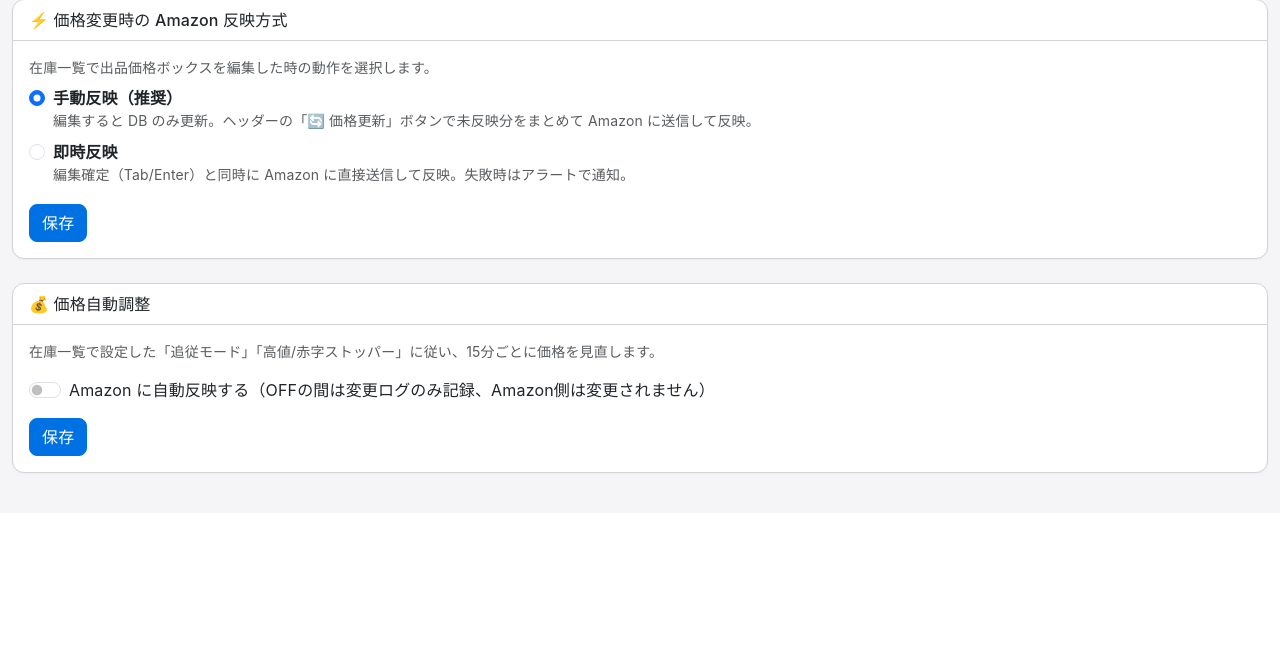
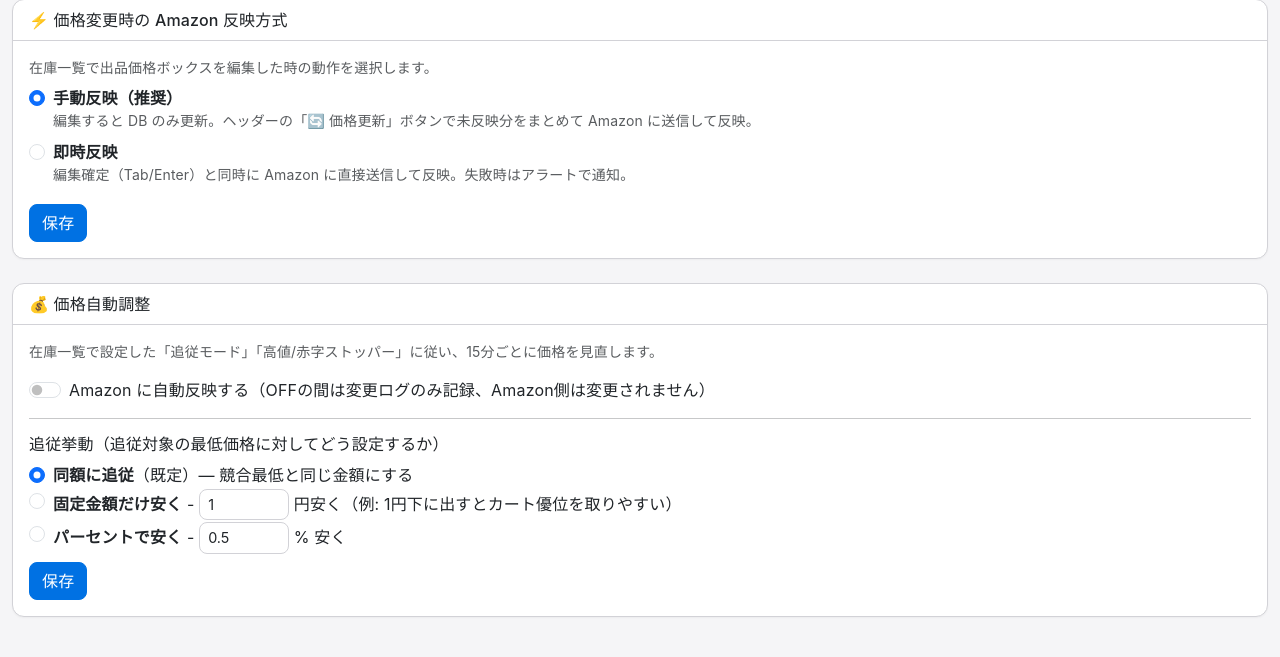
Before and after one commit to fujimuraman/camera-dashboard, a Flask app: page /settings in a window 1280 px wide. Shown: the part 2415-3072 px from the top of the page. Before the commit the page ends 2889 px from the top, so only its background shows below. Run offline with Flask 3, Linux system fonts and the light colour scheme; a user stored in the database is signed in; data comes from the database, SQL or seed files in the repository; data that the repository does not hold is empty; some libraries are stand-ins or nearby versions.

Commit message:
Auto-sync from claude-setup: 追従モード: 自分の出品除外 + 同額/安く設定 + 警告UI

```diff
--- a/seller-dashboard/app.py
+++ b/seller-dashboard/app.py
@@ -1993,8 +1993,26 @@
             elif form_type == "price_engine":
                 apply = "1" if request.form.get("auto_price_apply") == "on" else "0"
                 set_setting("auto_price_apply", apply)
+                # 追従挙動の保存
+                strategy = request.form.get("match_strategy", "match")
+                if strategy not in ("match", "yen", "pct"):
+                    strategy = "match"
+                set_setting("match_strategy", strategy)
+                # オフセット値（match の時は使われないが値は保持）
+                try:
+                    yen = max(0, int(request.form.get("match_offset_yen") or 0))
+                except (TypeError, ValueError):
+                    yen = 0
+                try:
+                    pct = max(0.0, float(request.form.get("match_offset_pct") or 0))
+                except (TypeError, ValueError):
+                    pct = 0.0
+                set_setting("match_offset_yen", str(yen))
+                set_setting("match_offset_pct", str(pct))
                 flash(
-                    "価格自動調整を " + ("有効化" if apply == "1" else "無効化") + "しました",
+                    "価格自動調整を " + ("有効化" if apply == "1" else "無効化")
+                    + f" / 追従: {strategy}"
+                    + (f" -{yen}円" if strategy == 'yen' else f" -{pct}%" if strategy == 'pct' else ""),
                     "success",
                 )
             return redirect(url_for("settings"))
@@ -2020,6 +2038,9 @@
             "keepa_api_key": mask(get_setting("keepa_api_key", "")),
             "keepa_updated_at": get_setting("keepa_last_sync", ""),
             "auto_price_apply": get_setting("auto_price_apply", "0") == "1",
+            "match_strategy": get_setting("match_strategy", "match"),
+            "match_offset_yen": int(get_setting("match_offset_yen", "0") or 0),
+            "match_offset_pct": float(get_setting("match_offset_pct", "0") or 0),
             "profit_return_model": get_setting("profit_return_model", "exclude"),
             "price_diverge_threshold": get_setting("price_diverge_threshold", "1000"),
             "inline_price_apply_mode": get_setting("inline_price_apply_mode", "manual"),
--- a/seller-dashboard/polling.py
+++ b/seller-dashboard/polling.py
@@ -617,6 +617,8 @@
                 pts = ((o.get("Points") or {}).get("PointsNumber")) or 0
                 sub = (o.get("SubCondition") or "").lower()
                 fulfillment = "FBA" if o.get("IsFulfilledByAmazon") else "FBM"
+                # 自分のオファーかどうか（自分2出品の価格戦争防止用）
+                seller_id = o.get("SellerId") or ""
                 parsed.append({
                     "price": float(lp) if lp is not None else None,
                     "shipping": float(shp) if shp else 0,
@@ -625,6 +627,7 @@
                     "sub_condition": sub,   # new / like_new / very_good / good / acceptable
                     "fulfillment": fulfillment,
                     "is_cart": bool(o.get("IsBuyBoxWinner")),
+                    "seller_id": seller_id,
                 })
             parsed.sort(key=lambda x: x["total"] or 0)
             # min_price_all は「良い以上（= acceptable を除外）」の最安値。
--- a/seller-dashboard/templates/settings.html
+++ b/seller-dashboard/templates/settings.html
@@ -317,7 +317,60 @@
           Amazon に自動反映する（OFFの間は変更ログのみ記録、Amazon側は変更されません）
         </label>
       </div>
+
+      <hr>
+      <h6 class="mb-2">追従挙動（追従対象の最低価格に対してどう設定するか）</h6>
+      <div class="mb-2">
+        <div class="form-check">
+          <input class="form-check-input" type="radio" name="match_strategy" id="ms_match" value="match"
+                 {% if match_strategy == 'match' or not match_strategy %}checked{% endif %}>
+          <label class="form-check-label" for="ms_match">
+            <strong>同額に追従</strong>（既定）— 競合最低と同じ金額にする
+          </label>
+        </div>
+        <div class="form-check">
+          <input class="form-check-input" type="radio" name="match_strategy" id="ms_yen" value="yen"
+                 {% if match_strategy == 'yen' %}checked{% endif %}>
+          <label class="form-check-label" for="ms_yen">
+            <strong>固定金額だけ安く</strong> -
+            <input type="number" name="match_offset_yen" class="form-control form-control-sm d-inline-block"
+                   style="width:90px" min="0" step="1"
+                   value="{{ match_offset_yen|int if match_offset_yen else 1 }}">
+            円安く（例: 1円下に出すとカート優位を取りやすい）
+          </label>
+        </div>
+        <div class="form-check">
+          <input class="form-check-input" type="radio" name="match_strategy" id="ms_pct" value="pct"
+                 {% if match_strategy == 'pct' %}checked{% endif %}>
+          <label class="form-check-label" for="ms_pct">
+            <strong>パーセントで安く</strong> -
+            <input type="number" name="match_offset_pct" class="form-control form-control-sm d-inline-block"
+                   style="width:90px" min="0" step="0.1"
+                   value="{{ match_offset_pct if match_offset_pct else 0.5 }}">
+            % 安く
+          </label>
+        </div>
+      </div>
+
+      <div class="alert alert-warning small py-2 mb-3" id="discount-warning"
+           style="{% if match_strategy in ['yen','pct'] %}{% else %}display:none;{% endif %}">
+        ⚠ <strong>「安く」設定時の注意</strong>: 競合も同じツールで自動下げを始めると延々値下げが起きやすいです。
+        必ず<strong>赤字ストッパー</strong>（在庫一覧の各 SKU 行で設定 / 未設定なら仕入値が自動適用）を
+        確認してください。<br>
+        ※ 自分の他出品を追いかけて延々下がる事故は <strong>自動的に防止済み</strong>
+        （SP-API の SellerId で自分のオファーを除外）。
+      </div>
+
       <button class="btn btn-primary">保存</button>
+
+      <script>
+        document.querySelectorAll('input[name="match_strategy"]').forEach(el => {
+          el.addEventListener('change', () => {
+            const w = document.getElementById('discount-warning');
+            w.style.display = (el.value === 'match') ? 'none' : '';
+          });
+        });
+      </script>
     </div>
   </div>
 </form>
```
Also changed, not shown: seller-dashboard/price_engine.py (+41 -9 lines).
